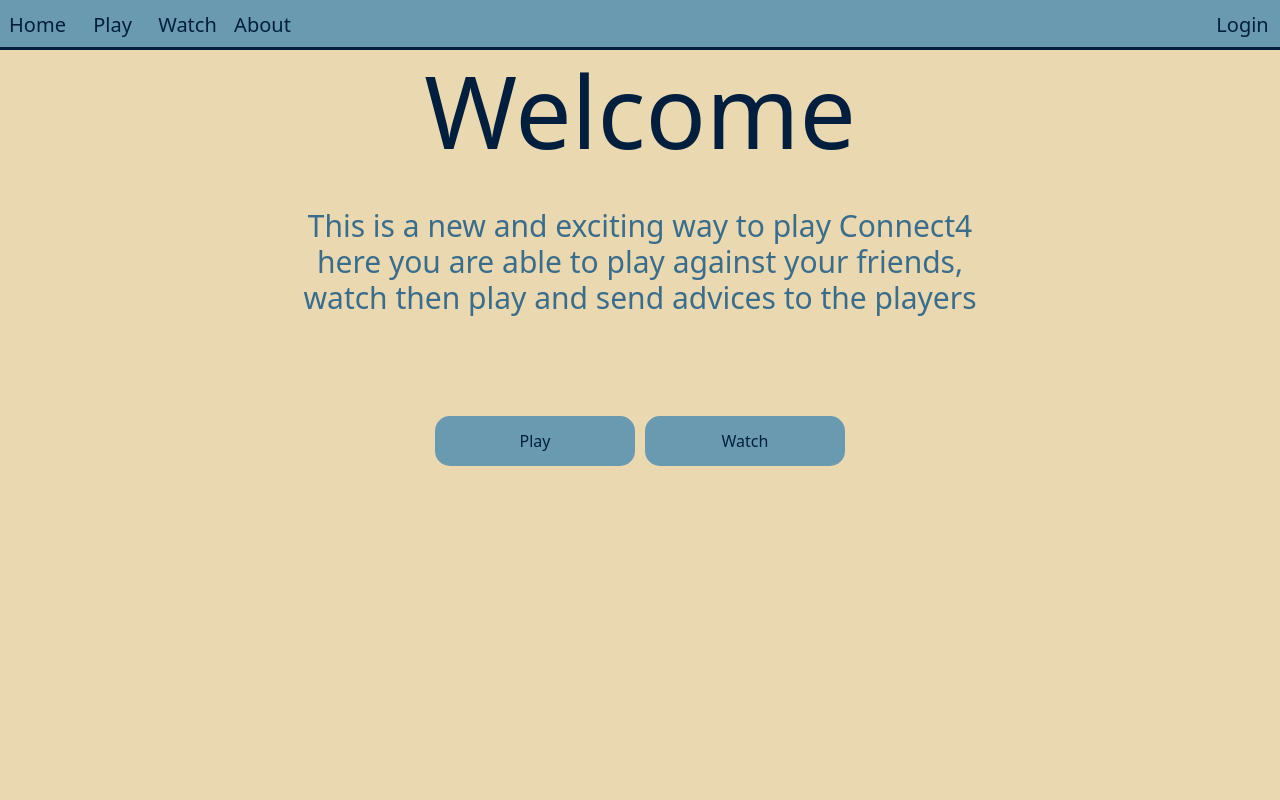
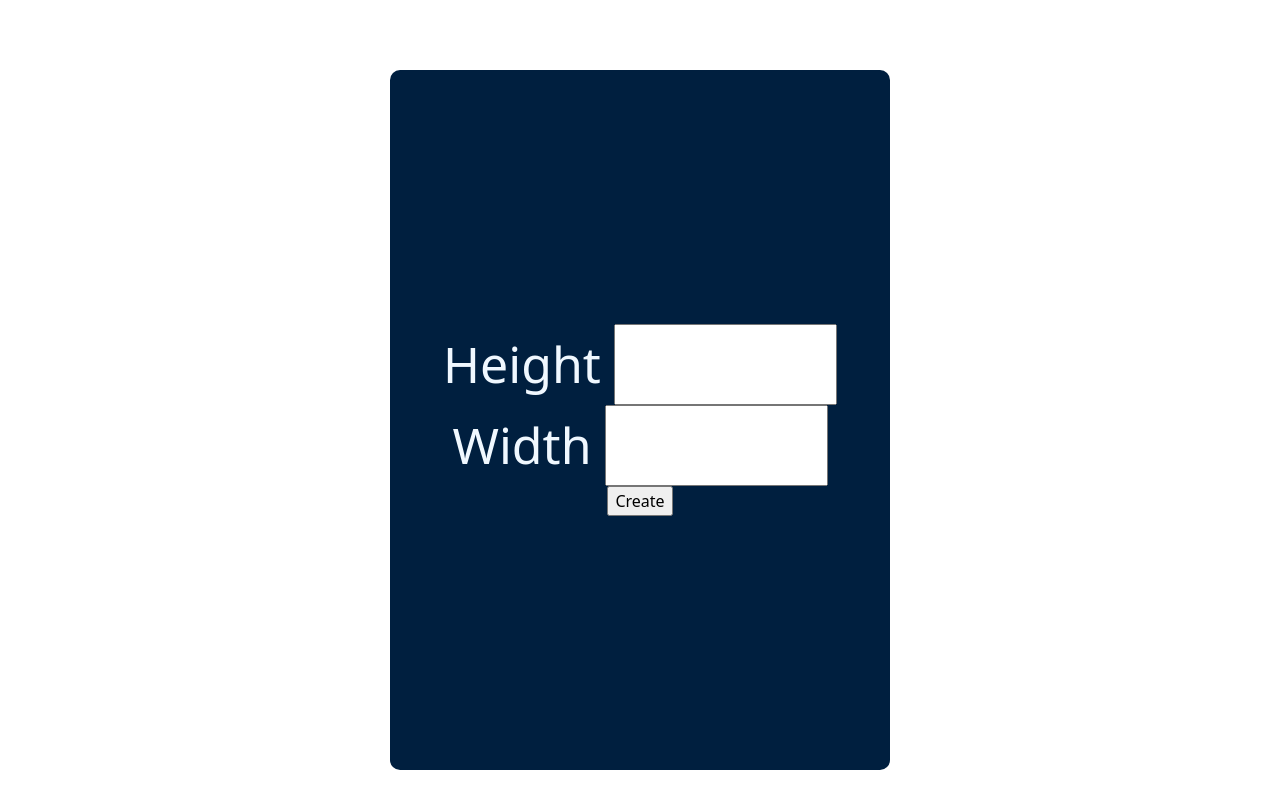
Before and after one commit to vprates-22/connect-four-web, a React (Vite) app in the folder frontend/: page / in a window 1280 px wide. Built offline with nearby package versions, Linux system fonts and the light colour scheme.

Commit message:
add: Routers, begining to create PopUps

```diff
--- a/frontend/package.json
+++ b/frontend/package.json
@@ -13,7 +13,8 @@
     "bootstrap": "^5.3.3",
     "react": "^18.3.1",
     "react-bootstrap": "^2.10.5",
-    "react-dom": "^18.3.1"
+    "react-dom": "^18.3.1",
+    "react-router-dom": "^6.26.2"
   },
   "devDependencies": {
     "@eslint/js": "^9.11.1",
--- a/frontend/src/App.tsx
+++ b/frontend/src/App.tsx
@@ -1,8 +1,13 @@
+import CreatePopUp from './components/PopUp/CreatePopUp'
 import HomePage from './pages/Home/HomePage'
+import { Routes, Route } from 'react-router-dom'
 
 function App() {
   return (
-    <HomePage />
+    <Routes>
+      {/* <Route path='/' element={<HomePage/>}></Route> */}
+      <Route path='/' element={<CreatePopUp/>}></Route>
+    </Routes>
   )
 }
 
--- a/frontend/src/components/Home/HomeButtons.css
+++ b/frontend/src/components/Home/HomeButtons.css
@@ -1,28 +1,24 @@
 .HomeButtons{
     display: flex;
+    flex-direction: row;
+
     justify-content: center;
     align-items: center;
-    flex-direction: row;
-    height: 100px;
 }
 
 .OptionButton{
     background-color: #6A9AB0;
+
     color: #001F3F;
+    font-size: 30px;
 
     height: 50px;
     width: 200px;
-    border-radius: 15px;
 
     border: none;
+    border-radius: 15px;
 }
 
 .divider{
     width: 10px;
 }
-
-/* @media only screen and (max-width:1000px){
-    .HomeButtons{
-
-    }
-} */
--- a/frontend/src/components/Home/HomeButtons.tsx
+++ b/frontend/src/components/Home/HomeButtons.tsx
@@ -1,11 +1,15 @@
+import { useNavigate } from 'react-router-dom';
+
 import './HomeButtons.css'
 
 const HomeButtons = () => {
+    const navigate = useNavigate();
+
     return (
     <div className='HomeButtons'>
-        <button className='OptionButton' id='Play'>Play</button>
+        <button className='OptionButton' id='Play' onClick={() => navigate('/play')}>Play</button>
         <div className='divider'></div>
-        <button className='OptionButton' id='Watch'>Watch</button>
+        <button className='OptionButton' id='Watch' onClick={() => navigate('/watch')}>Watch</button>
     </div>
     );
 }
--- a/frontend/src/components/Home/HomeText.css
+++ b/frontend/src/components/Home/HomeText.css
@@ -3,6 +3,7 @@
     text-align: center;
     font-size: 100px;
     height: 150px;
+    width:100%;
 }
 
 .IntroMsg{
@@ -10,6 +11,7 @@
     text-align: center;
     font-size: 30px;
     height: 175px;
+    width:100%;
 }
 
 @media only screen and (max-width:1000px){
@@ -22,7 +24,18 @@
     }
 }
 
-@media only screen and (max-width:420px){
+@media only screen and (max-width:550px){
+    .WelcomeMsg{
+        font-size: 80px;
+    }
+
+    .IntroMsg{
+        font-size: 20px;
+    }
+}
+
+
+@media only screen and (max-width:435px){
     .WelcomeMsg{
         font-size: 80px;
     }
@@ -35,11 +48,20 @@
 @media only screen and (max-width:380px){
     .WelcomeMsg{
         font-size: 80px;
-        height: 200px;
     }
 
     .IntroMsg{
         font-size: 15px;
-        height: 300px;
     }
 }
+
+@media only screen and (max-width:320px){
+    .WelcomeMsg{
+        font-size: 50px;
+    }
+
+    .IntroMsg{
+        font-size: 10px;
+        width: 100%;
+    }
+}
--- a/frontend/src/components/NavBar/NavBar.css
+++ b/frontend/src/components/NavBar/NavBar.css
@@ -1,27 +1,47 @@
 .NavBar{
     background-color: #6A9AB0;
-    font-size: 20px;
     display: flex;
+    position: fixed;
 
     height: 50px;
-    padding: 10px 0;
+    width: 100%;
+    top: 0px;
 
-    border-bottom: 3px solid #001F3F;
+    font-size: 25px;
+    align-items: center;
+
+    border-bottom: 5px solid #001F3F;
 }
 
 .OptionNavBar{
     text-decoration: none;
     color: #001F3F;
 
-    width: 75px;
+    width: 100px;
 
     text-align: center;
     float: left;
 }
 
 .OptionNavBar:hover{
+    height: 100%;
+    line-height: 200%;
     color: aliceblue;
+    background-color: #001F3F;
     text-decoration: underline overline;
+
+    cursor: pointer;
+}
+
+#HomeImg{
+    height: 45px;
+    width: 100%;
+
+    border: 0;
+}
+
+#HomeImg{
+    cursor: pointer;
 }
 
 a#LoginNavBar{
--- a/frontend/src/components/NavBar/NavBar.tsx
+++ b/frontend/src/components/NavBar/NavBar.tsx
@@ -1,14 +1,22 @@
+import { useNavigate } from 'react-router-dom';
+
 import './NavBar.css'
 
 const NavBar = () => {
+    const navigate = useNavigate();
+
     return (
-        <div className='NavBar'>
-            <a className='OptionNavBar' id='HomeNavBar' href='/'>Home</a>
-            <a className='OptionNavBar' id='PlayNavBar' href='/play'>Play</a>
-            <a className='OptionNavBar' id='WatchNavBar' href='/watch'>Watch</a>
-            <a className='OptionNavBar' id='AboutNavBar' href='/about'>About</a>
-            <a className='OptionNavBar' id='LoginNavBar' href='/login'>Login</a>
-        </div>
+        <>
+        <nav className='NavBar'>
+            <a className='HomeNavBar' id='HomeNavBar' onClick={() => navigate('/')}>
+                <img id='HomeImg' src='./HomeLogo.png'></img>
+            </a>
+            <a className='OptionNavBar' id='PlayNavBar' onClick={() => navigate('/play')}>Play</a>
+            <a className='OptionNavBar' id='WatchNavBar' onClick={() => navigate('/watch')}>Watch</a>
+            <a className='OptionNavBar' id='AboutNavBar' onClick={() => navigate('/about')}>About</a>
+            <a className='OptionNavBar' id='LoginNavBar' onClick={() => navigate('/login')}>Login</a>
+        </nav>
+        </>
     )
 }
 
--- /dev/null
+++ b/frontend/src/components/PopUp/CreatePopUp.css
@@ -0,0 +1,24 @@
+.PopUpBox{
+    background-color: #001F3F;
+    position: absolute;
+
+    left: 50%;
+    top: 40%;
+
+    height: 700px;
+    width: 500px;
+
+    margin-left: -250px;
+    margin-top: -250px;
+
+    align-content: center;
+    text-align: center;
+
+    border-radius: 10px;
+}
+
+.BoardParams{
+    color: aliceblue;
+
+    font-size: 50px;
+}
--- /dev/null
+++ b/frontend/src/components/PopUp/CreatePopUp.tsx
@@ -0,0 +1,19 @@
+import './CreatePopUp.css'
+
+const CreatePopUp = () => {
+    return (
+        <div className="PopUpBox">
+            <div className='BoardParams'>
+                Height <input type="number" name="" id="" min="5" max="10"/>
+            </div>
+            <div className='BoardParams'>
+                Width <input type="number" name="" id="" min="6" max="12"/>
+            </div>
+            <div className='SendData'>
+                <input type="button" value="Create" />
+            </div>
+        </div>
+    );
+}
+
+export default CreatePopUp;
--- a/frontend/src/main.tsx
+++ b/frontend/src/main.tsx
@@ -1,10 +1,13 @@
 import { StrictMode } from 'react'
 import { createRoot } from 'react-dom/client'
+import { BrowserRouter as Router } from "react-router-dom";
 import App from './App.tsx'
 import 'bootstrap/dist/css/bootstrap.css'
 
 createRoot(document.getElementById('root')!).render(
   <StrictMode>
-    <App />
+    <Router>
+      <App />
+    </Router>
   </StrictMode>,
 )
--- a/frontend/src/pages/Home/HomePage.css
+++ b/frontend/src/pages/Home/HomePage.css
@@ -2,43 +2,6 @@ body{
     --bs-body-bg: #EAD8B1;
 }
 
-.HomeBox{
-    position: fixed;
-    top: 50%;
-    left: 50%;
-    transform: translate(-50%, -50%);
-
-    height: 50%;
-    width: 900px;
-
-    border-radius: 10%;
-
-    background-color: #6A9AB0;
+.HomeDiv{
+    margin-top: 50px;
 }
-
-@media only screen and (max-width:1200px) {
-    .HomeBox{
-        width: 90%;
-
-        padding: 5%;
-        border-radius: 20%;
-    }
-}
-
-@media only screen and (max-width:1000px) {
-    .HomeBox{
-        width: 90%;
-
-        padding: 5%;
-        border-radius: 20%;
-    }
-}
-
-@media only screen and (orientation: portrait) {
-    .HomeBox{
-        width: 90%;
-
-        padding: 5%;
-        border-radius: 20%;
-    }
-}
--- a/frontend/src/pages/Home/HomePage.tsx
+++ b/frontend/src/pages/Home/HomePage.tsx
@@ -4,12 +4,15 @@ import NavBar from "../../components/NavBar/NavBar";
 
 import './HomePage.css'
 
+
 const HomePage = () => {
     return (
         <>
-        <NavBar/>
-        <HomeText/>
-        <HomeButtons/>
+        <div className="HomeDiv">
+            <NavBar/>
+            <HomeText/>
+            <HomeButtons/>
+        </div>
         </>
     );
 }
```
Also changed, not shown: frontend/public/HomeLogo.png (added), 1 other file (tests, documents, lock files or other folders).
